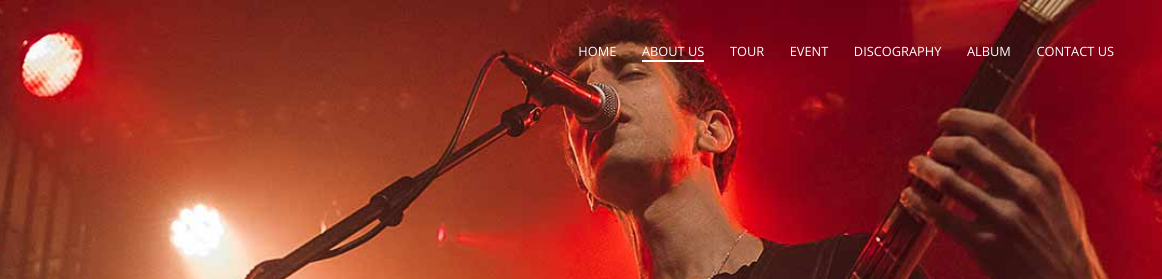
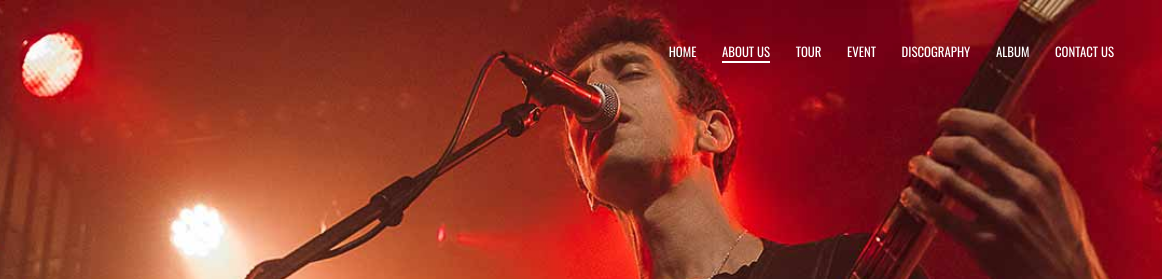
Before and after one commit to Sebi-22/Bridge, a plain HTML site: page about_us.html in a window 1280 px wide. Shown: the top 279 px of the page, 118-1280 px from the left. Drawn offline with nearby package versions, Linux system fonts and the light colour scheme; files whose address does not match are found by name.

Commit message:
Arreglo de tipografia

```diff
--- a/about_us.html
+++ b/about_us.html
@@ -6,11 +6,14 @@
     <meta name="viewport" content="width=device-width, initial-scale=1.0">
     <title>BORING VACCINES</title>
     <link rel="stylesheet" href="assets/css/style.css">
+    <link href="https://fonts.googleapis.com">
     <link rel="preconnect" href="https://fonts.googleapis.com">
     <link rel="preconnect" href="https://fonts.gstatic.com" crossorigin>
-    <link href="https://fonts.googleapis.com/css2?family=Open+Sans:wght@300;800&display=swap" rel="stylesheet">
-    <link rel="stylesheet" href="https://cdnjs.cloudflare.com/ajax/libs/font-awesome/5.15.3/css/all.min.css">
-
+    <link href="https://fonts.googleapis.com/css2?family=Open+Sans:ital,wght@0,300..800;1,300..800&display=swap" rel="stylesheet">
+    <link href="https://cdnjs.cloudflare.com/ajax/libs/font-awesome/5.15.3/css/all.min.css" rel="stylesheet"/>
+    <link rel="preconnect" href="https://fonts.googleapis.com">
+    <link rel="preconnect" href="https://fonts.gstatic.com" crossorigin>
+    <link href="https://fonts.googleapis.com/css2?family=Open+Sans:ital,wght@0,300..800;1,300..800&family=Oswald:wght@200..700&display=swap" rel="stylesheet">
 </head>
 
 <body>
```
Also changed, not shown: album.html (+5 -2 lines), contact.html (+5 -2 lines), discography.html (+5 -2 lines), event.html (+5 -2 lines), tour.html (+5 -2 lines), assets/js/album.js (indentation only), index.html (indentation only).
